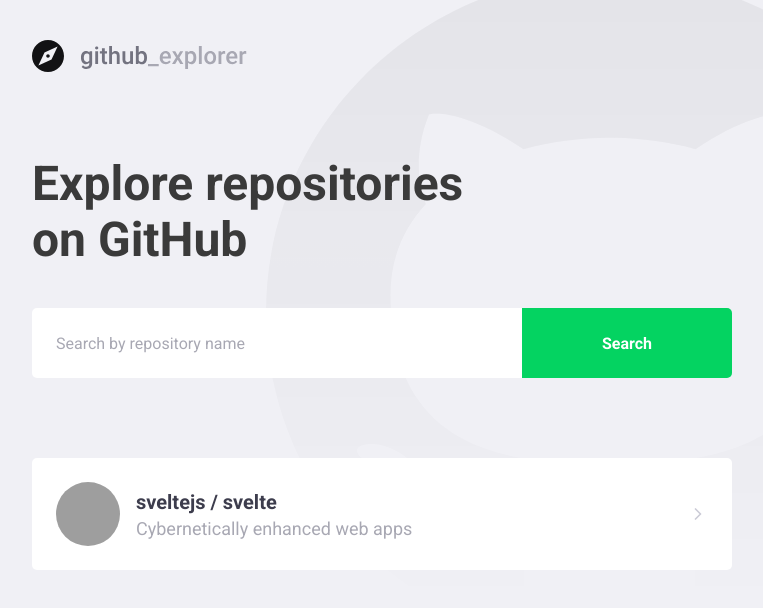
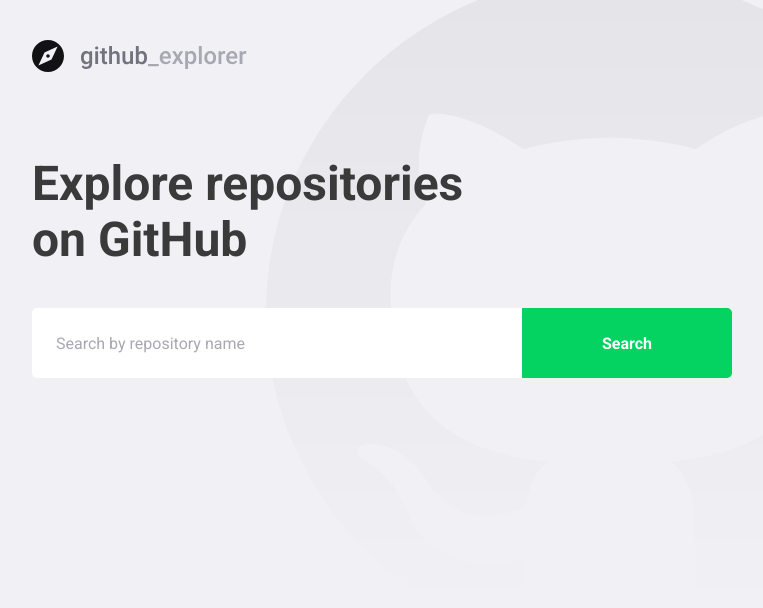
Before and after one commit to jennifertakagi/go-github-explorer, a React (Create React App) app in the folder web/: page / in a window 1280 px wide. Shown: the top 608 px of the page, without its empty margins (148-911 px from the left). Built offline with nearby package versions, Linux system fonts and the light colour scheme; grey boxes are pictures that could not be loaded.

Commit message:
feat: get repositories from github api and show them

```diff
--- a/web/src/pages/Dashboard/index.tsx
+++ b/web/src/pages/Dashboard/index.tsx
@@ -1,32 +1,66 @@
-import React from 'react';
+import React, { useState, FormEvent } from 'react';
 import { FiChevronRight } from 'react-icons/fi';
+
+import api from '../../services/api';
 
 import logo from '../../assets/logo.svg';
 import { Title, Form, Repositories } from './styles';
 
+interface Repository {
+  full_name: string;
+  description: string;
+  owner: {
+    login: string;
+    avatar_url: string;
+  };
+}
+
 const Dashboard: React.FC = () => {
+  const [repositories, setRepositories] = useState<Repository[]>([]);
+  const [newRepo, setNewRepo] = useState('');
+
+  async function handleAddRepository(
+    event: FormEvent<HTMLFormElement>,
+  ): Promise<void> {
+    event.preventDefault();
+
+    const { data: repository } = await api.get<Repository>(`repos/${newRepo}`);
+
+    setRepositories([...repositories, repository]);
+    setNewRepo('');
+  }
+
   return (
     <>
       <img src={logo} alt="Github Explorer logo" />
       <Title>Explore repositories on GitHub</Title>
 
-      <Form>
-        <input placeholder="Search by repository name" />
+      <Form onSubmit={handleAddRepository}>
+        <input
+          value={newRepo}
+          onChange={e => setNewRepo(e.target.value)}
+          placeholder="Search by repository name"
+        />
         <button type="submit">Search</button>
       </Form>
 
       <Repositories>
-        <a href="https://github.com/jennifertakagi">
+        {repositories.map(repository => (
+          <a
+            key={repository.full_name}
+            href="https://github.com/jennifertakagi"
+          >
             <img
-            alt="Jennifer Takagi"
-            src="https://avatars2.githubusercontent.com/u/31541321?s=460&u=9ed794fbd85ae1e136fdd3910ec0eee70911a7cb&v=4"
+              alt={repository.owner.login}
+              src={repository.owner.avatar_url}
             />
             <div>
-            <strong>sveltejs / svelte</strong>
-            <p>Cybernetically enhanced web apps</p>
+              <strong>{repository.full_name}</strong>
+              <p>{repository.description}</p>
             </div>
             <FiChevronRight size={20} />
           </a>
+        ))}
       </Repositories>
     </>
   );
--- a/web/src/pages/Dashboard/styles.ts
+++ b/web/src/pages/Dashboard/styles.ts
@@ -75,7 +75,8 @@
     }
 
     div {
-      margin-left: 16px;
+      margin: 0 16px;
+      flex: 1;
 
       strong {
         font-size: 20px;
--- /dev/null
+++ b/web/src/services/api.ts
@@ -0,0 +1,7 @@
+import axios from 'axios';
+
+const api = axios.create({
+  baseURL: 'https://api.github.com',
+});
+
+export default api;
```
Lines whose indentation alone changed are shown as unchanged.
